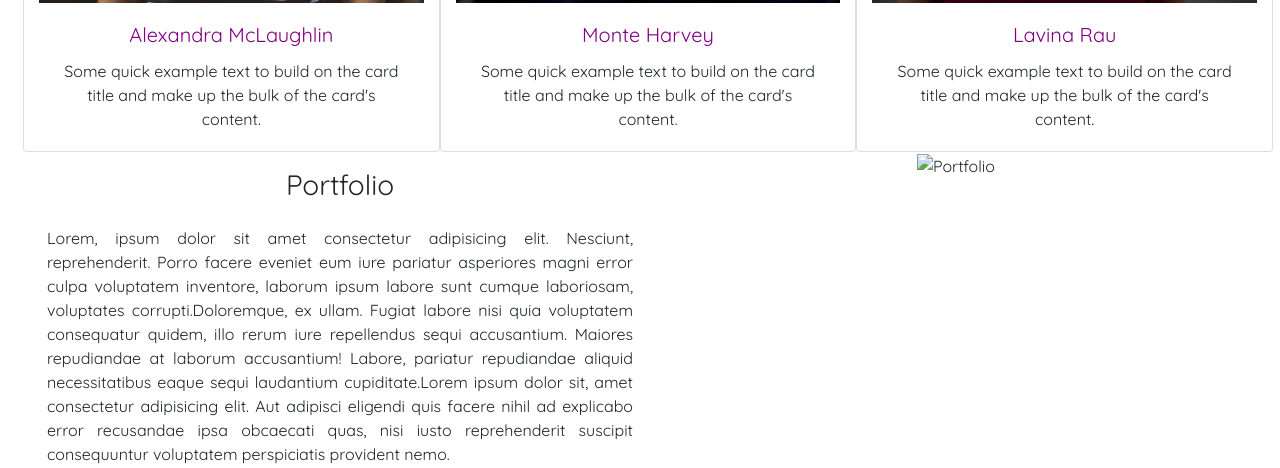
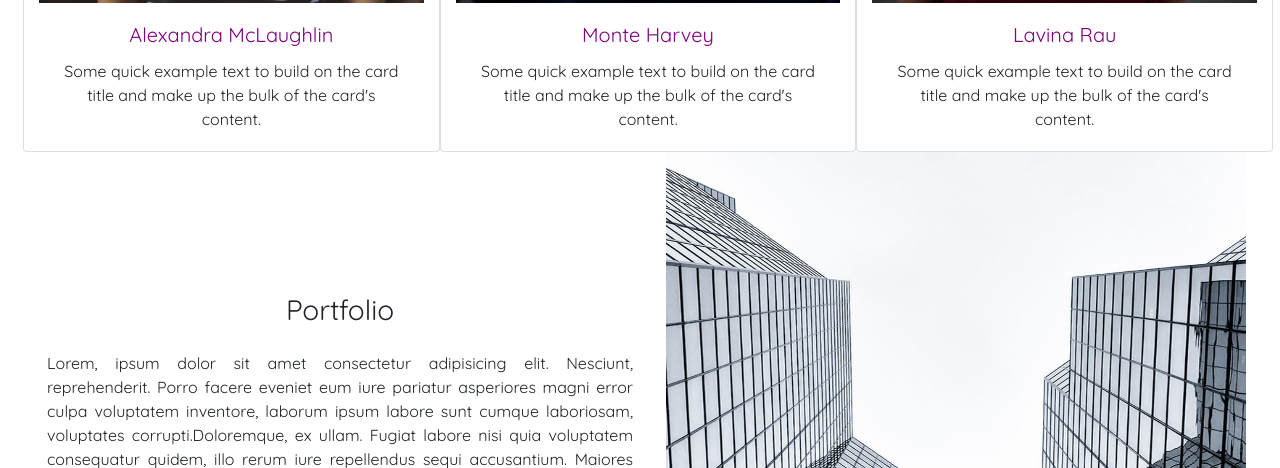
Before and after one commit to Claire023/TP_1, a plain HTML site: page index.html in a window 1280 px wide. Shown: the part 1290-1758 px from the top of the page. Drawn offline with nearby package versions, Linux system fonts and the light colour scheme; the site is published under a folder, as on GitHub Pages, so addresses that start at the root find nothing.

Commit message:
modif image portfolio

```diff
--- a/index.html
+++ b/index.html
@@ -132,7 +132,7 @@
             </div>
 
             <div class="col-lg-6">
-                <img src="/assets/img/building.jpeg" alt="Portfolio" class="building">
+                <img src="./assets/img/building.jpeg" alt="Portfolio" class="building">
             </div>
 
         </section>
```
